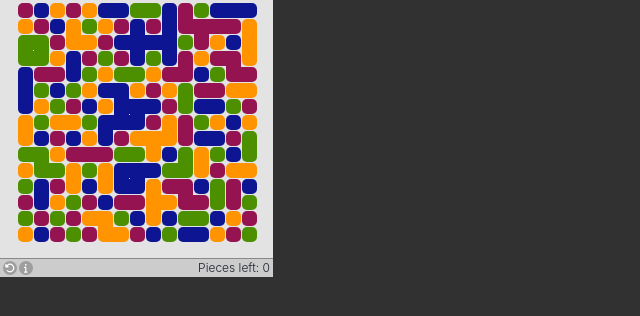
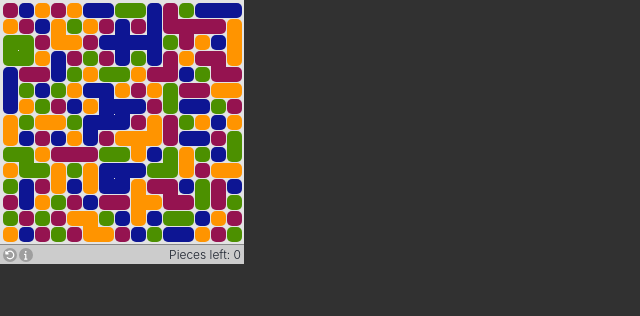
Before and after one commit to FUGAMARU/color-junction, a React (Create React App) app: page / in a window 1280 px wide. Shown: the top 316 px of the page, without its empty margins (0-640 px from the left). Built offline with nearby package versions, Linux system fonts and the light colour scheme.

Commit message:
[Update] 要素の表示タイミングをグリッド生成完了後に変更

```diff
--- a/src/App.tsx
+++ b/src/App.tsx
@@ -20,10 +20,11 @@ const App = () => {
 
   const { grid, handleTileClick } = useColorJunction({ height: height, width: width })
 
+  if (grid.flat().length === height * width) {
     return (
-    <Box>
-      <Box w={`${18.2 * width}px`} h={`${17.2 * height}px`} p="0.2px" bg="#e3e3e3" overflow="hidden">
-        <VStack spacing={0} mt="1.5px">
+      <Box w="fit-content">
+        <Box pt="1.5px" pb="2.5px" pl="1.5px" pr="2.5px" bg="#e3e3e3" overflow="hidden">
+          <VStack spacing={0}>
             {grid?.map((line, lineIdx) => {
               return (
                 <HStack key={lineIdx} spacing={0}>
@@ -49,7 +50,7 @@ const App = () => {
             })}
           </VStack>
         </Box>
-      <Flex w={`${18.2 * width}px`} h="19px" px="3px" justify="space-between" align="center" bg="#cccccc" borderTop="solid 1px #888888">
+        <Flex h="20px" px="3px" justify="space-between" align="center" bg="#cccccc" borderTop="solid 1px #888888">
           <Flex align="center">
             <Flex h="14px" w="14px" mr="1px" justify="center" align="center" bg="#9e9e9e" borderRadius="50%" >
               <FontAwesomeIcon icon={faRotateLeft} color="white" width="10px" height="10px"></FontAwesomeIcon>
@@ -64,4 +65,7 @@ const App = () => {
     )
   }
 
+  return null
+}
+
 export default App
```
Lines whose indentation alone changed are shown as unchanged.
